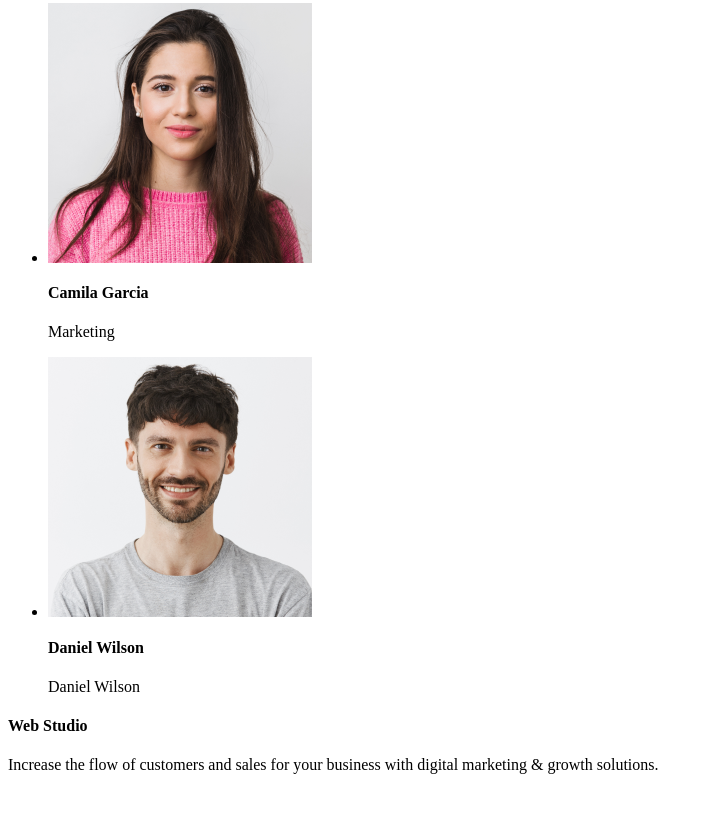
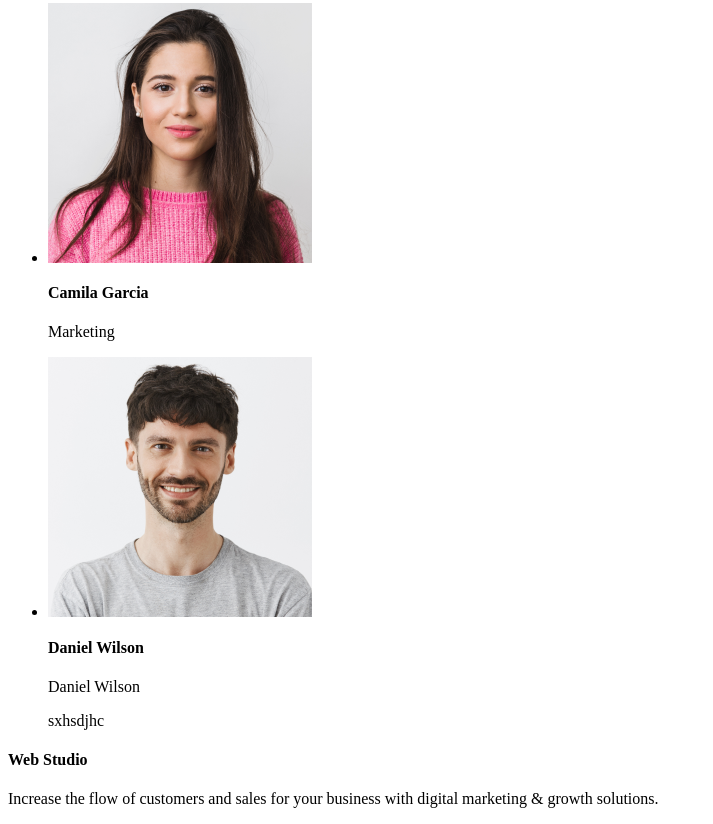
Before and after one commit to BigForest0001/Home-work1, a plain HTML site: page index.html in a window 1280 px wide. Shown: the part 2238-3062 px from the top of the page, without its empty margins (0-713 px from the left). Before the commit the page ends 3028 px from the top, so only its background shows below. Drawn offline with Linux system fonts and the light colour scheme.

Commit message:
added list

```diff
--- a/index.html
+++ b/index.html
@@ -77,6 +77,7 @@
             <img src="./Images/Daniel Wilson.png" alt="">
             <h4>Daniel Wilson</h4>
             <p>Daniel Wilson</p>
+            <p>sxhsdjhc</p>
         </li>
     </ul>
 </section>
```
